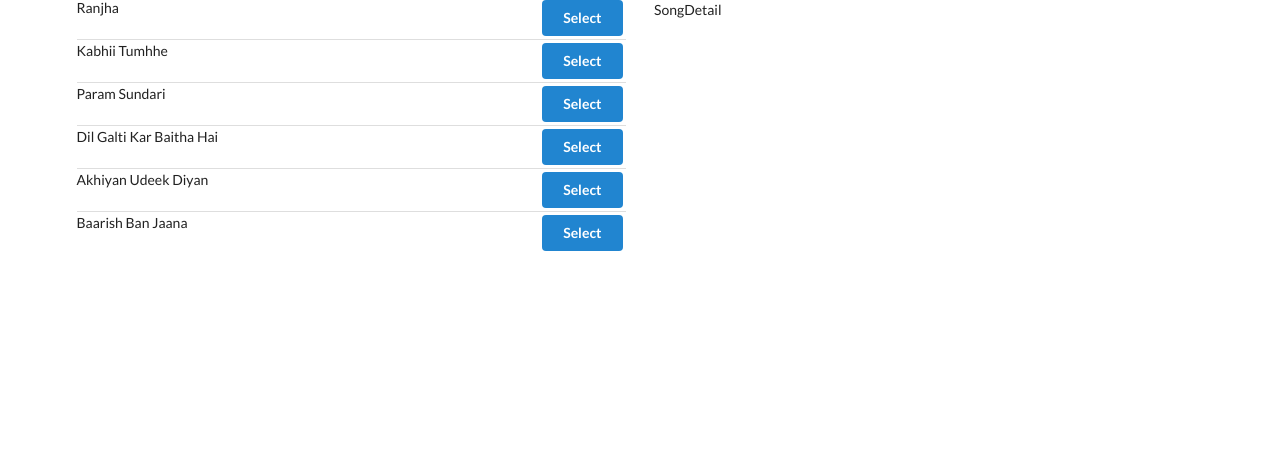
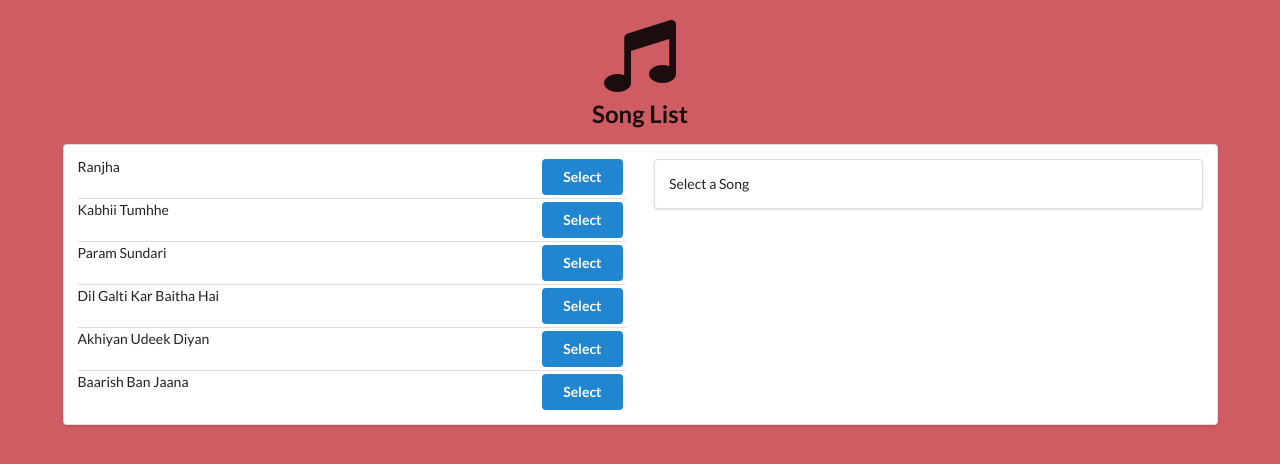
Before and after one commit to prajapatilalit/songs-list, a React (Create React App) app in the folder songs-collection/: page / in a window 1280 px wide. Shown: the top 464 px of the page. Built offline with nearby package versions, Linux system fonts and the light colour scheme.

Commit message:
update song detail component

```diff
--- a/songs-collection/src/components/App.js
+++ b/songs-collection/src/components/App.js
@@ -4,7 +4,14 @@ import SongsList from "./SongsList";
 
 const App = () => {
   return (
-    <div className="ui container grid ">
+    <div
+      style={{ padding: "20px", backgroundColor: "#ce5c62", height: "100vh" }}
+    >
+      <h2 className="ui center aligned icon header">
+        <i className="music icon"></i>
+        Song List
+      </h2>
+      <div className="ui container grid segment">
         <div className="ui row">
           <div className="column eight wide">
             <SongsList />
@@ -14,6 +21,7 @@ const App = () => {
           </div>
         </div>
       </div>
+    </div>
   );
 };
 
--- a/songs-collection/src/components/SongDetail.js
+++ b/songs-collection/src/components/SongDetail.js
@@ -1,8 +1,20 @@
 import React from "react";
 import { connect } from "react-redux";
 
-const SongDetail = () => {
-  return <div>SongDetail</div>;
+const SongDetail = ({ song }) => {
+  if (!song) {
+    return <div className="ui segment">Select a Song</div>;
+  }
+  return (
+    <div className="ui segment">
+      <h3>Detail for :-</h3>
+      <p>
+        <strong>Title : </strong> {song.title}
+        <br />
+        <strong>Duration : </strong> {song.duration}
+      </p>
+    </div>
+  );
 };
 
 const mapStateToProps = (state) => {
```
Lines whose indentation alone changed are shown as unchanged.
